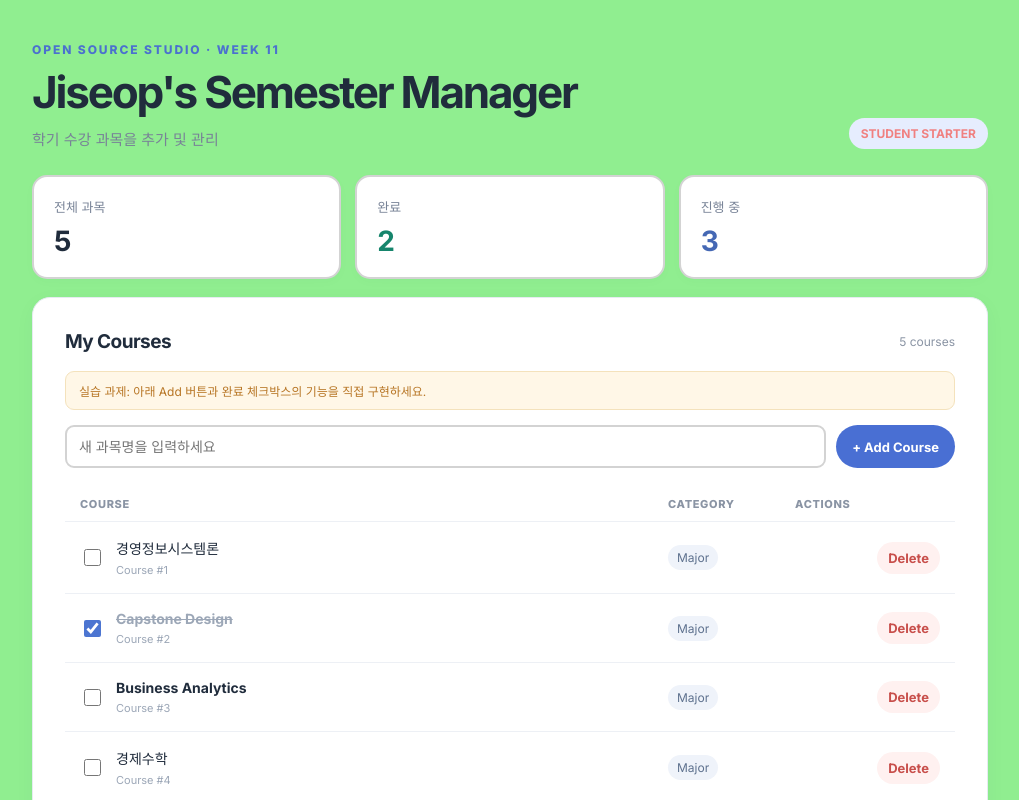
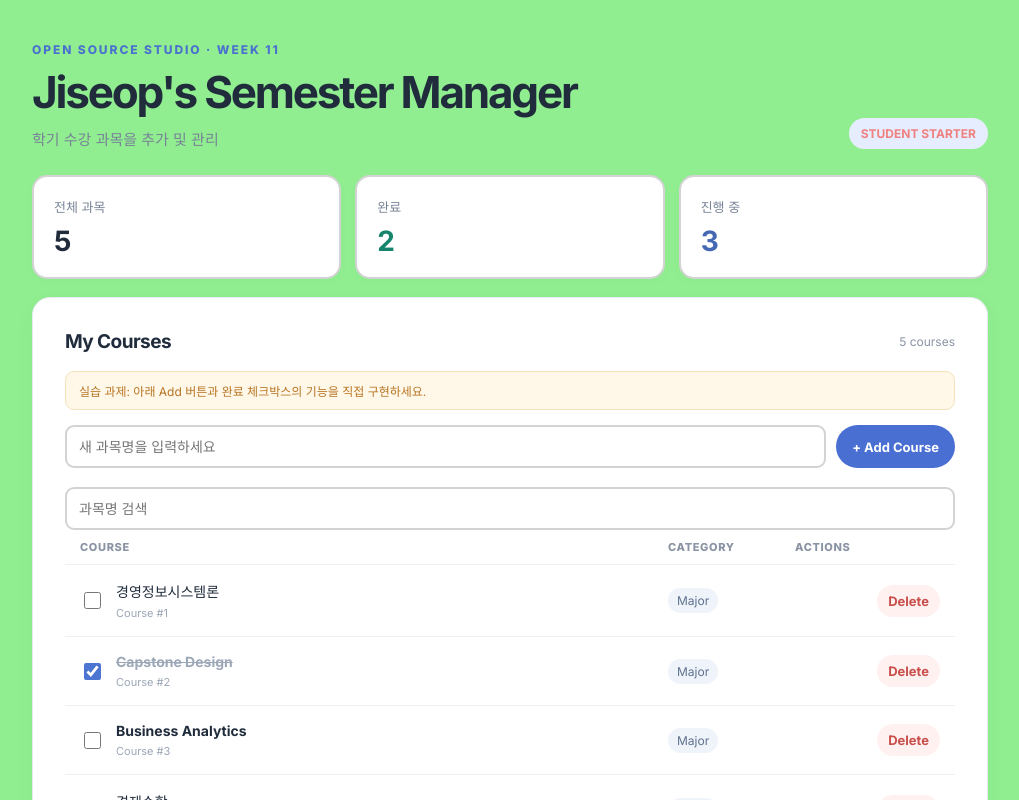
Before and after one commit to wltjq/2026OSS_assign4-3, a React (Vite) app: page / in a window 1280 px wide. Shown: the top 800 px of the page, without its empty margins (130-1149 px from the left). Built offline with nearby package versions, Linux system fonts and the light colour scheme.

Commit message:
add Search

```diff
--- a/src/components/CourseList.jsx
+++ b/src/components/CourseList.jsx
@@ -6,6 +6,7 @@ export default function CourseList() {
   // [제공] 초기 배열을 useState로 관리합니다.
   const [courses, setCourses] = useState(initialCourses);
   const [newName, setNewName] = useState("");
+  const [keyword, setKeyword] = useState("");
 
   // [제공] 삭제 기능: filter로 새 배열을 만들어 업데이트합니다.
   function handleDelete(id) {
@@ -17,16 +18,16 @@ export default function CourseList() {
   function handleAdd(event) {
     event.preventDefault();
     const name = newName.trim();
-    if(!name) return;
+    if (!name) return;
 
     const newCourse = {
-      id: courses.length > 0 ? Math.max(...courses.map(c=>c.id))+1 : 1,
+      id: courses.length > 0 ? Math.max(...courses.map((c) => c.id)) + 1 : 1,
       name,
-      category : "?",
-      completed : false,
+      category: "Major",
+      completed: false,
     };
 
-    setCourses(prev => [...prev, newCourse]);
+    setCourses((prev) => [...prev, newCourse]);
     setNewName("");
     // TODO: 빈 입력 검사, 새 과목 객체 생성, setCourses 호출, 입력창 초기화
   }
@@ -34,13 +35,17 @@ export default function CourseList() {
   // TODO 2 (필수): 완료 상태 변경 기능을 구현하세요.
   function handleToggle(id) {
     // TODO: map과 spread(...)를 사용하여 해당 id의 completed를 반전
-    const newCourses = courses.map(course => {
-      if(course.id === id)
-        return {...course, completed : !course.completed};
+    const newCourses = courses.map((course) => {
+      if (course.id === id) return { ...course, completed: !course.completed };
       return course;
-    })
+    });
     setCourses(newCourses);
   }
+
+  const searchText = keyword.trim().toLowerCase();
+  const visibleCourses = courses.filter(course =>
+    course.name.toLowerCase().includes(searchText)
+  );
 
   const doneCount = courses.filter((course) => course.completed).length;
 
@@ -80,6 +85,12 @@ export default function CourseList() {
             + Add Course
           </button>
         </form>
+
+        <div>
+          <input className = "input" value = {keyword} onChange={event => setKeyword(event.target.value)}
+          placeholder="과목명 검색"/>
+        </div>
+
         <div className="list-head">
           <span>COURSE</span>
           <span>CATEGORY</span>
@@ -88,7 +99,10 @@ export default function CourseList() {
         {courses.length === 0 && (
           <div className="empty">등록된 과목이 없습니다.</div>
         )}
-        {courses.map((course) => (
+        {courses.length > 0 && visibleCourses.length === 0 && (
+          <div className="empty">조건에 맞는 과목이 없습니다.</div>
+        )}
+        {visibleCourses.map((course) => (
           <CourseItem
             key={course.id}
             course={course}
```
